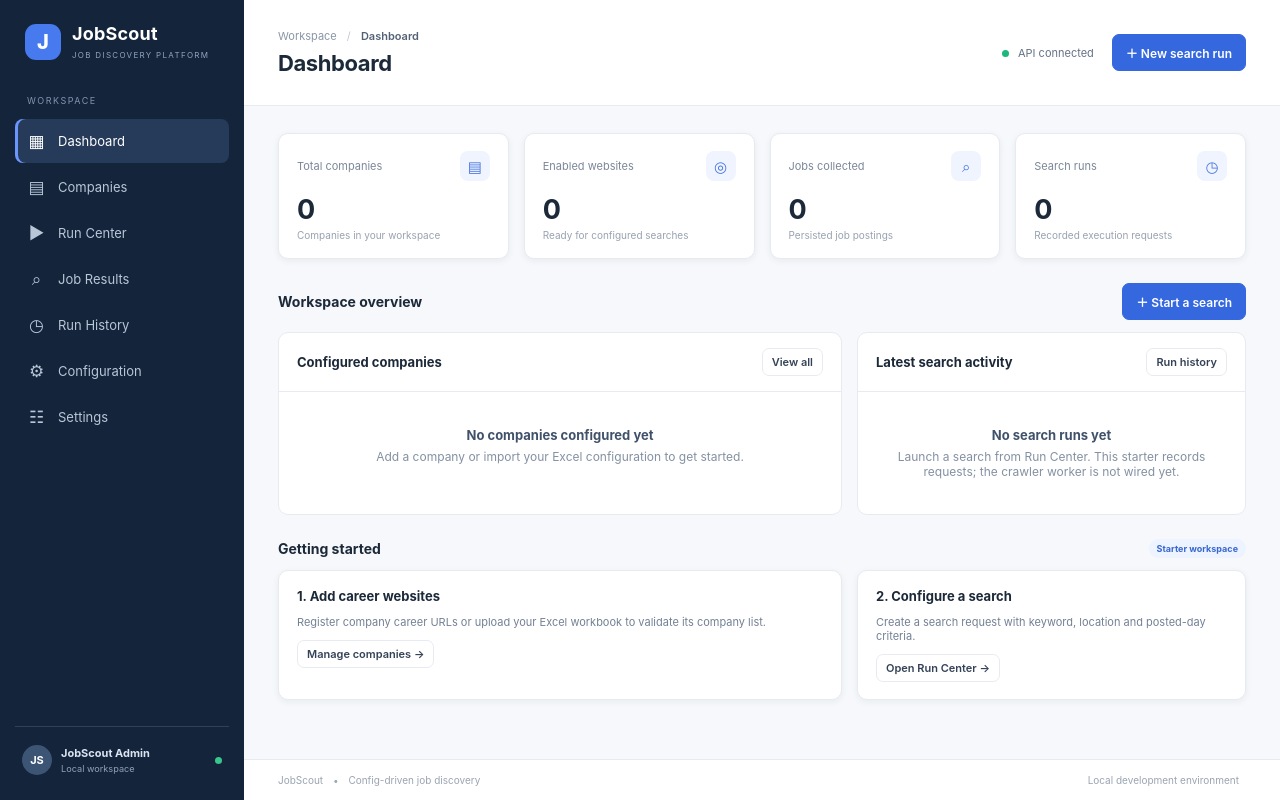
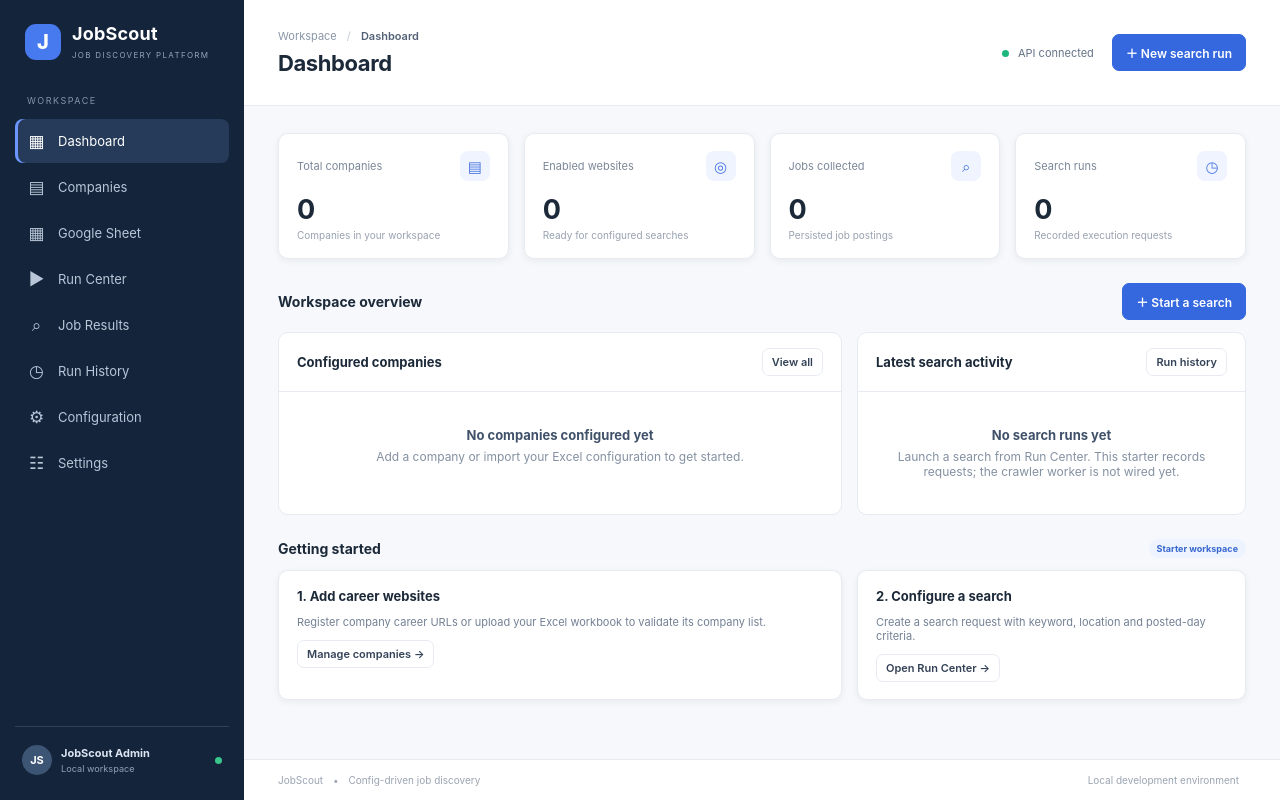
Before and after one commit to AmansinghtomarLN/JobScoutCGPT, a Spring Boot app: page / in a window 1280 px wide. Run offline with Spring Boot 4, Linux system fonts and the light colour scheme; data that the repository does not hold is empty.

Commit message:
Add Google Sheet workspace navigation

```diff
--- a/src/main/resources/static/index.html
+++ b/src/main/resources/static/index.html
@@ -13,6 +13,7 @@
     <nav id="nav">
       <button class="nav-item active" data-page="dashboard"><span>▦</span> Dashboard</button>
       <button class="nav-item" data-page="companies"><span>▤</span> Companies</button>
+      <button class="nav-item" data-page="google-sheet"><span>▦</span> Google Sheet</button>
       <button class="nav-item" data-page="run-center"><span>▶</span> Run Center</button>
       <button class="nav-item" data-page="jobs"><span>⌕</span> Job Results</button>
       <button class="nav-item" data-page="history"><span>◷</span> Run History</button>
```
